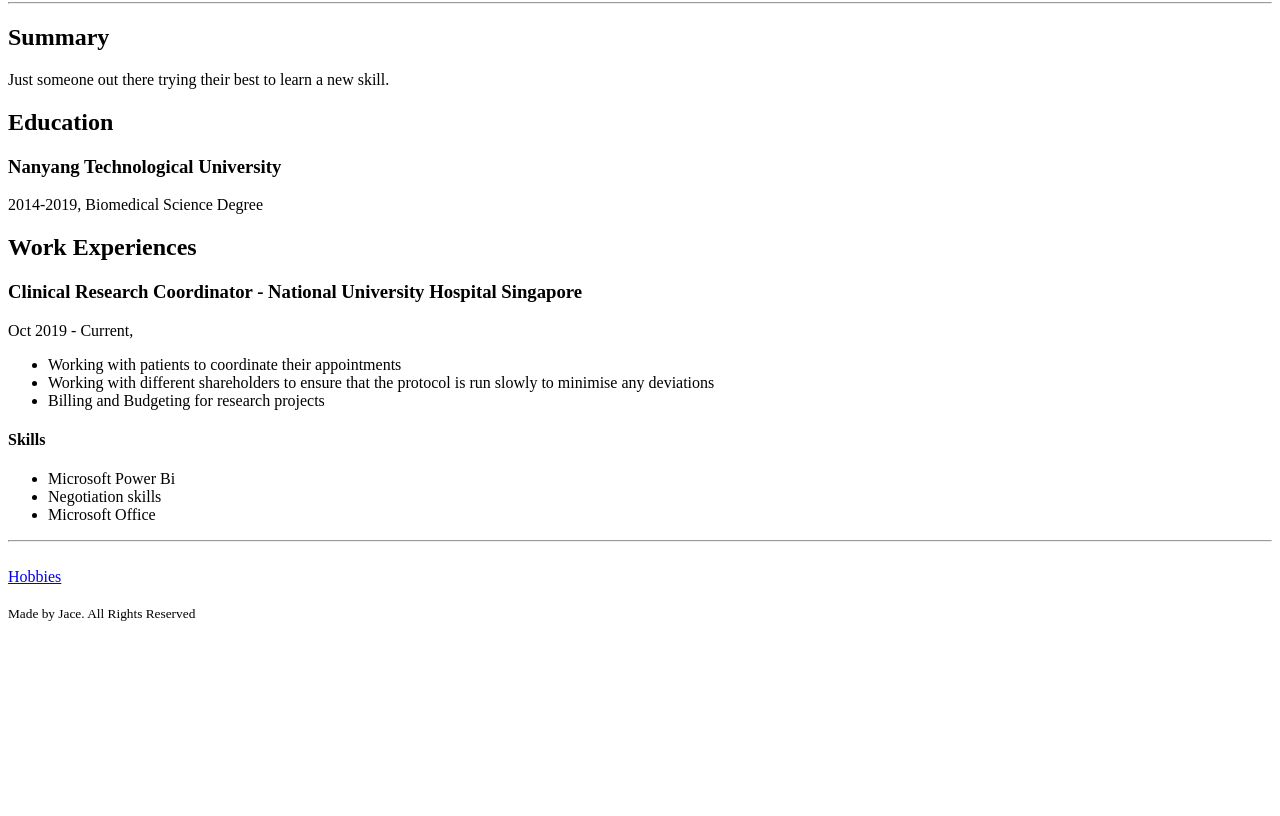
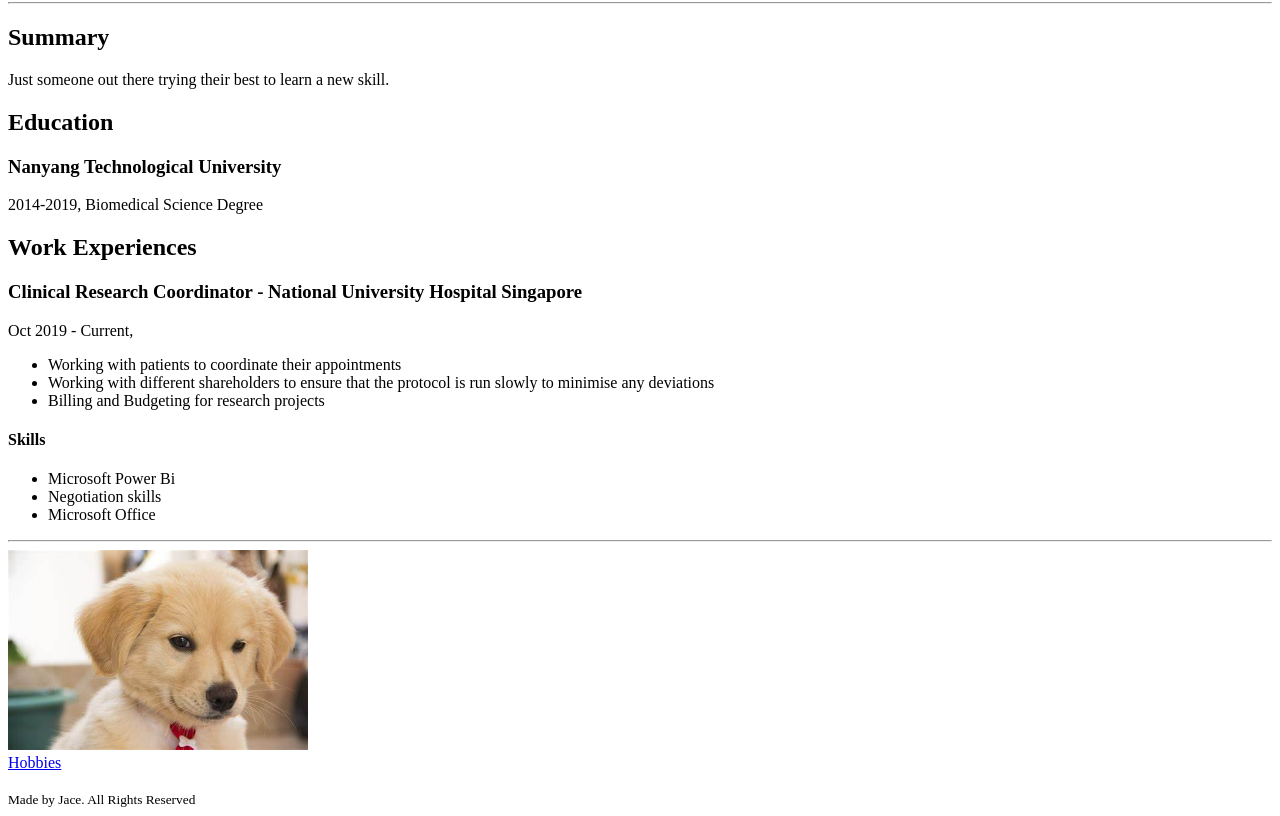
Before and after one commit to JaceGan/html-Capstone, a plain HTML site: page index.html in a window 1280 px wide. Shown: the part 78-894 px from the top of the page. Before the commit the page ends 800 px from the top, so only its background shows below. Drawn offline with Linux system fonts and the light colour scheme.

Commit message:
Update index.html

```diff
--- a/index.html
+++ b/index.html
@@ -28,7 +28,7 @@
     </ul>
 </body>
 <hr/>
-<a href="Hobbies.html" onclick="window.open('Hobbies.html','_self')<img src="dog.png" height="200";"></a>
+<a href="Hobbies.html"><img src="dog.png" height="200";"/></a>
 <br/> <a href="Hobbies.html"> Hobbies</a>
 
 <br/>
```
